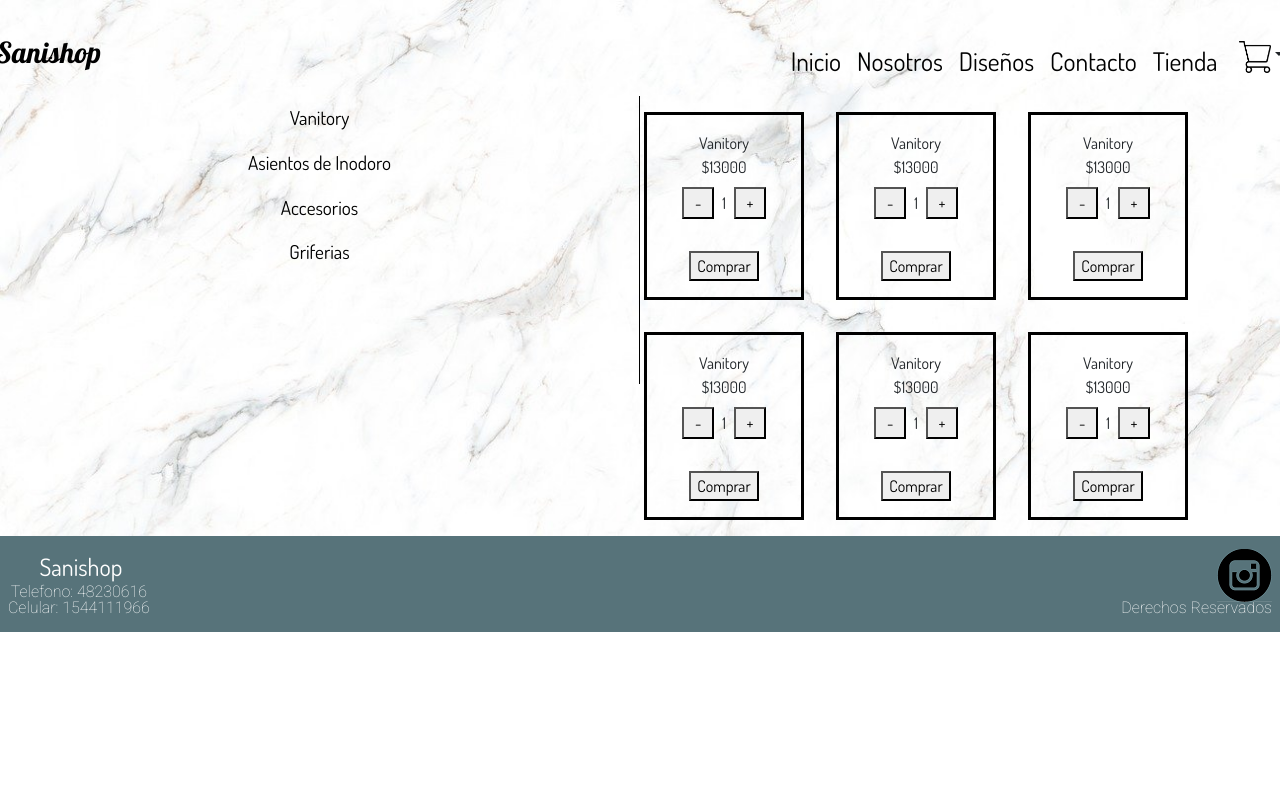
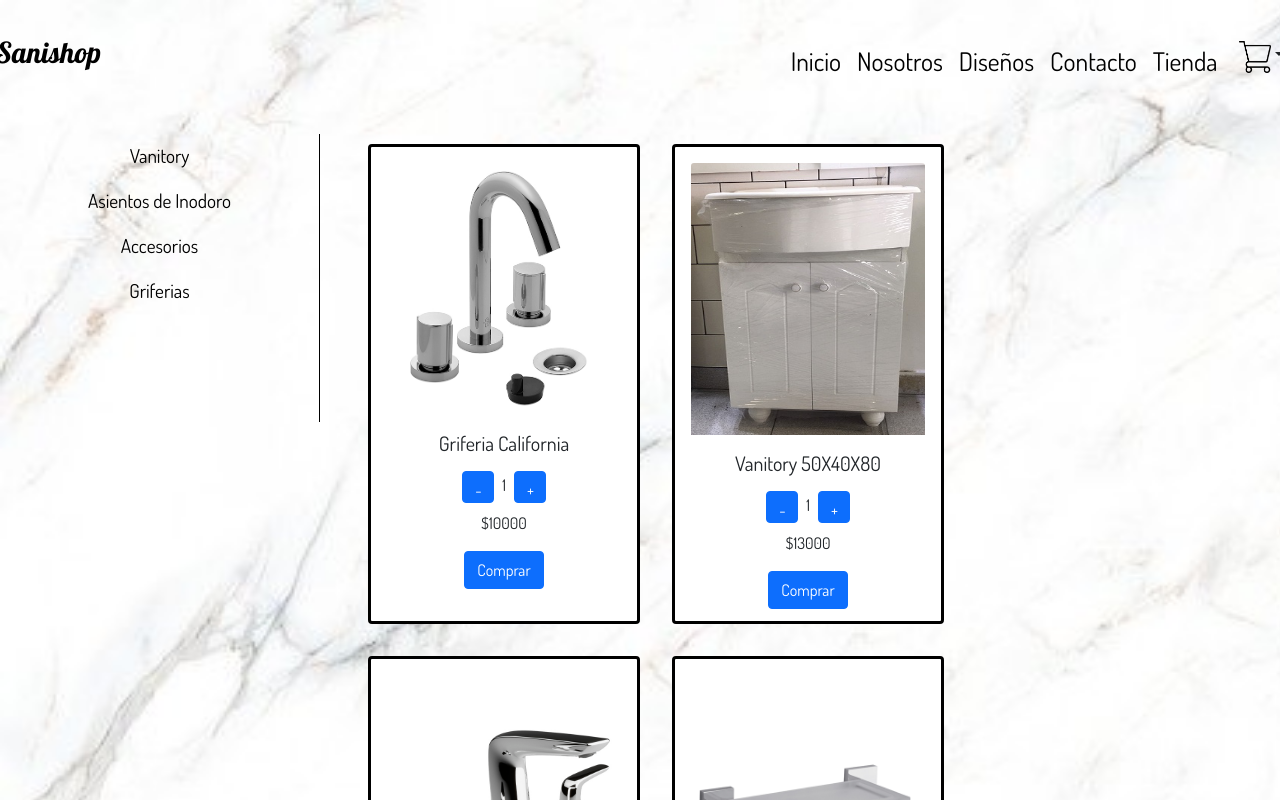
Before and after one commit to Solagus/React, a React (Create React App) app: page / in a window 1280 px wide. Shown: the top 800 px of the page. Built offline with nearby package versions, Linux system fonts and the light colour scheme; a web font is replaced by a local one.

Commit message:
Desafio entregable

```diff
--- /dev/null
+++ b/public/api.json
@@ -0,0 +1,8 @@
+[
+    {"id":0, "nombre": "Griferia California", "imagen":"griferia-fv/california.jpg", "cantidad": 1, "stock": 5, "precio": 10000},
+    {"id":1, "nombre": "Vanitory 50X40X80", "imagen":"Vanitorys/vanitory1.jpeg", "cantidad": 1, "stock": 3, "precio": 13000},
+    {"id":2, "nombre": "Griferia Epuyen", "imagen":"griferia-fv/Epuyen.jpg", "cantidad": 1, "stock": 2, "precio": 15000},
+    {"id":3, "nombre": "Jabonera Dominic", "imagen":"Accesorios/jabonera-dominic.jpg", "cantidad": 1, "stock": 6, "precio": 5000},
+    {"id":4, "nombre": "Asiento Florencia", "imagen":"Asiento-de-inodoro/tapa-de-asiento-florencia.jpg", "cantidad": 1, "stock": 4, "precio": 10000},
+    {"id":5, "nombre": "Portarrollos Urbano", "imagen":"Accesorios/portarrollos-urbano.jpg", "cantidad": 1, "stock": 5, "precio": 4000}
+]
--- a/src/App.js
+++ b/src/App.js
@@ -1,6 +1,5 @@
 import './App.css';
 import Col from "react-bootstrap/Col"
-import Row from "react-bootstrap/Row"
 import Navbara from "./componentes/Navbar";
 import NavLat from "./componentes/NavegadorLateral"
 import ItemListContainer from "./componentes/ItemListContainer"
@@ -12,18 +11,9 @@
     <div className="App">
         <Navbara />
         <div className="d-flex">
-          <Col><NavLat /></Col>
-          <Col>
-            <Row>
-              <ItemListContainer nombre="Vanitory" precio="$13000" />
-              <ItemListContainer nombre="Vanitory" precio="$13000" />
-              <ItemListContainer nombre="Vanitory" precio="$13000" />
-            </Row>
-            <Row>
-              <ItemListContainer nombre="Vanitory" precio="$13000" />
-              <ItemListContainer nombre="Vanitory" precio="$13000" />
-              <ItemListContainer nombre="Vanitory" precio="$13000" />
-            </Row>
+          <Col className="col-3"><NavLat /></Col>
+          <Col className="col-9">
+            <ItemListContainer/>
           </Col>
         </div>
         <Footer />
--- /dev/null
+++ b/src/componentes/Item.css
@@ -0,0 +1,7 @@
+.Item{
+    margin: 1em;
+    height: 30em;
+}
+.img{
+    height: 17em;
+}
--- /dev/null
+++ b/src/componentes/Item.js
@@ -0,0 +1,25 @@
+import Card from "react-bootstrap/Card";
+import Button from "react-bootstrap/Button"
+import ItemCount from "./ItemCount";
+import "./Item.css"
+
+
+const Item = (props) => {
+
+    return (
+        <Card style={{ width: '17rem' }} className="Item">
+            <Card.Img variant="top" src={props.imagen} className="img" />
+            <Card.Body>
+                <Card.Title>{props.nombre}</Card.Title>
+                <ItemCount stock={props.stock} />
+                <Card.Text>
+                    ${props.precio}
+                </Card.Text>
+                <Button variant="primary">Comprar</Button>
+            </Card.Body>
+        </Card>
+    )
+
+}
+
+export default Item;
--- a/src/componentes/ItemCount.js
+++ b/src/componentes/ItemCount.js
@@ -1,6 +1,7 @@
-import { Component, useState } from "react";
+import {useState } from "react";
 import render from "react-dom"
 import "./ItemCount.css"
+import Button from "react-bootstrap/Button"
 
 
 
@@ -8,17 +9,17 @@
     const [count, setCount] = useState(1);
     return (
         <div>
-            <button className="cantidad" onClick={() => {
+            <Button className="cantidad" onClick={() => {
                 if (count>1){
                     setCount(count-1);
                 }
-            }}>-</button>
+            }}>-</Button>
             <span>{count}</span>
-            <button className="cantidad" onClick={() => {
+            <Button className="cantidad" onClick={() => {
                 if (count < props.stock) {
                     setCount(count+1);
                 }
-            }}>+</button>
+            }}>+</Button>
         </div>
     )
 }
--- /dev/null
+++ b/src/componentes/ItemList.css
@@ -0,0 +1,5 @@
+.ItemList{
+    display: flex;
+    flex-flow: row wrap;
+    margin: 2em;
+}
--- /dev/null
+++ b/src/componentes/ItemList.js
@@ -0,0 +1,21 @@
+import { useEffect, useState } from "react"
+import Item from "./Item"
+import "./ItemList.css"
+
+function ItemList() {
+    const [info, setInfo] = useState([])
+    useEffect(()=> {
+        setTimeout(() => {
+            fetch("api.json")
+                .then((resp) => resp.json())
+                .then((data) => setInfo(data))
+        }, 2000)
+    }, [])
+    return (
+        <div className="ItemList">
+            {info.map(i => <Item imagen={require(`../imagenes/${i.imagen}`)} nombre={i.nombre} precio={i.precio} stock={i.stock} />)}
+        </div>
+    )
+}
+
+export default ItemList;
--- a/src/componentes/ItemListContainer.js
+++ b/src/componentes/ItemListContainer.js
@@ -1,16 +1,11 @@
 import React from "react";
-import ItemCount from "./ItemCount"
+import ItemList from "./ItemList"
 import "./ItemListContainer.css"
 
 function ItemListContainer(props){
             return (
-                <div className="Item">
-                    <li>{props.nombre}</li>
-                    <span>{props.precio}</span>
-                    <br/>
-                    <ItemCount stock="6"/>
-                    <br/>
-                    <button className="Boton">Comprar</button>
+                <div >
+                    <ItemList/>
                 </div>
             )
 }
--- a/src/componentes/NavegadorLateral.css
+++ b/src/componentes/NavegadorLateral.css
@@ -3,4 +3,5 @@
     font-family: Dosis;
     height: 15em;
     font-size: 120%;
+    margin-top: 2em;
   }
```
Also changed, not shown: src/componentes/api.json (deleted, +0 -8 lines).
